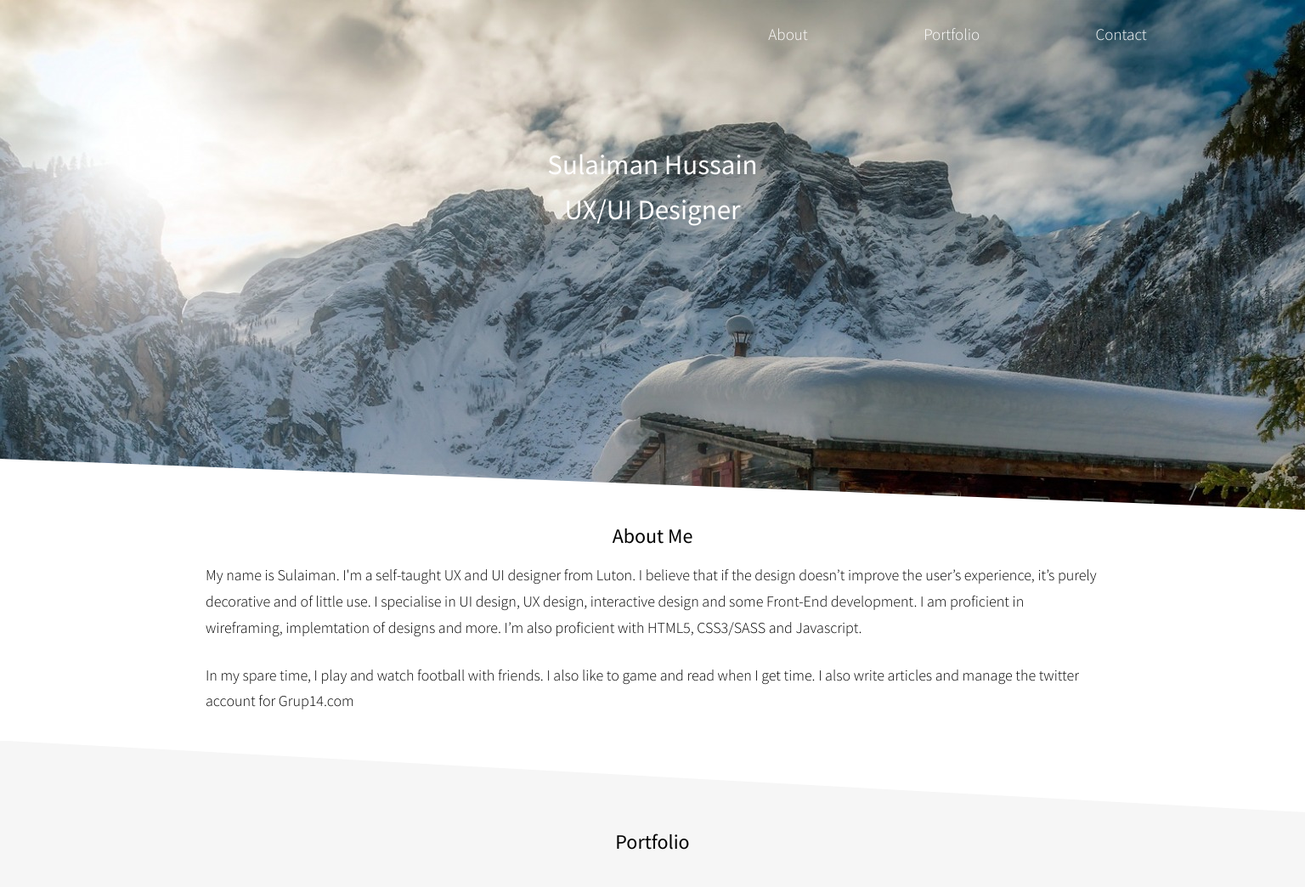
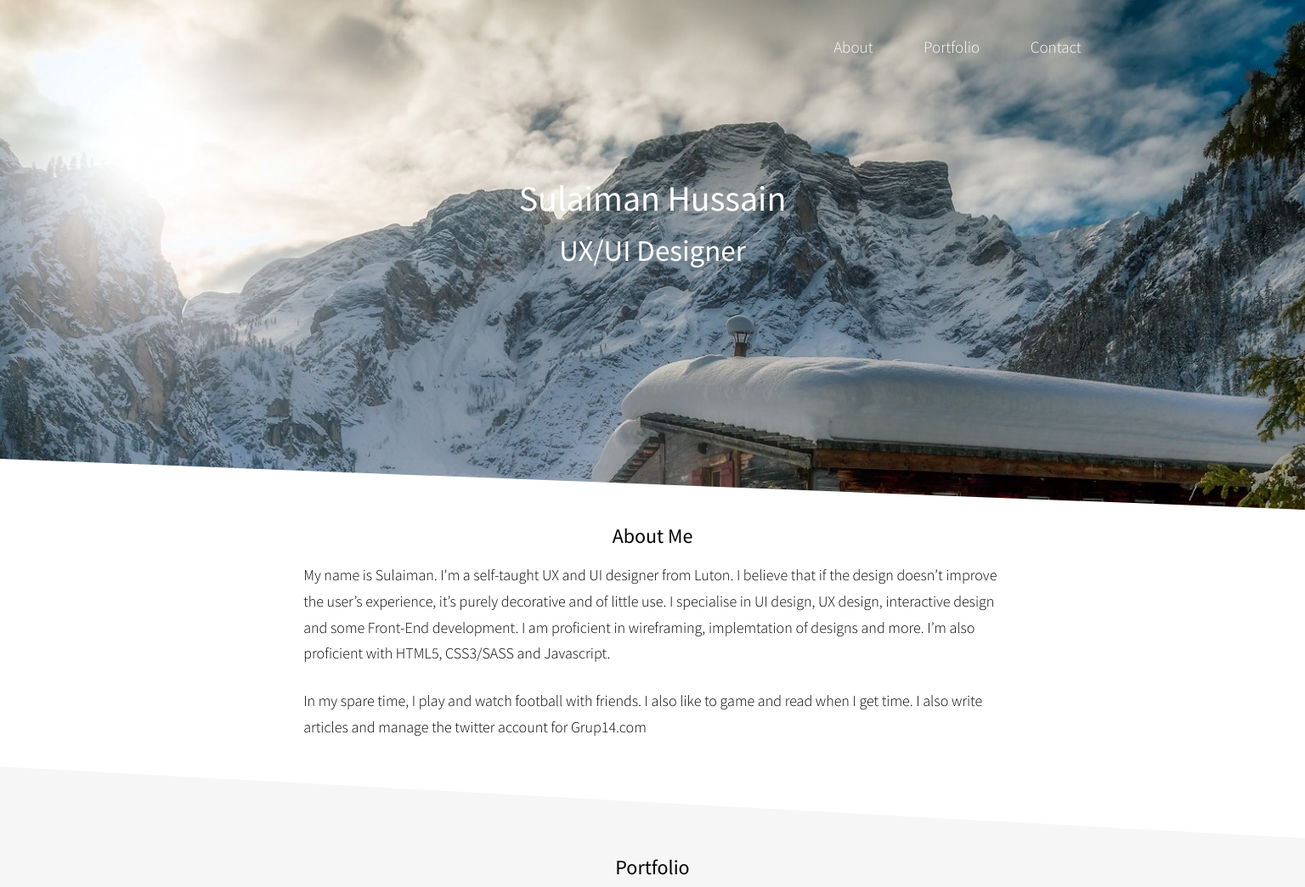
Before and after one commit to SulaimanH12/Portfolio-site, a website: page assets/index.html in a window 1536 px wide. Shown: the top 1044 px of the page at 85% size. Drawn offline with Linux system fonts and the light colour scheme.

Commit message:
more 1440px media queries

```diff
--- a/src/sass/media-queries.scss
+++ b/src/sass/media-queries.scss
@@ -467,3 +467,34 @@
         padding-bottom: 30px;
     }
 }
+
+@media screen and (min-width: 1440px) and (max-width: 1920px) {
+    ///
+        // Navbar
+    ///
+
+    header > .nav-top > .container > .navigation {
+        width: 60%;
+        margin: 0 auto;
+        padding-top: 40px;
+    }
+
+    ///
+        // Landing page
+    ///
+
+    #home > .container > .landing > .landing-text-container {
+        padding: 12.5em 0;
+    }
+
+    #home > .container > .landing > .landing-text-container > h1 {
+        font-size: 42px;
+    }
+    #home > .container > .landing > .landing-text-container > h2 {
+        font-size: 35px;
+    }
+
+        #about > .container > .text-container {
+        width: 60%;
+    }
+}
```
Also changed, not shown: assets/css/style.min.css.
